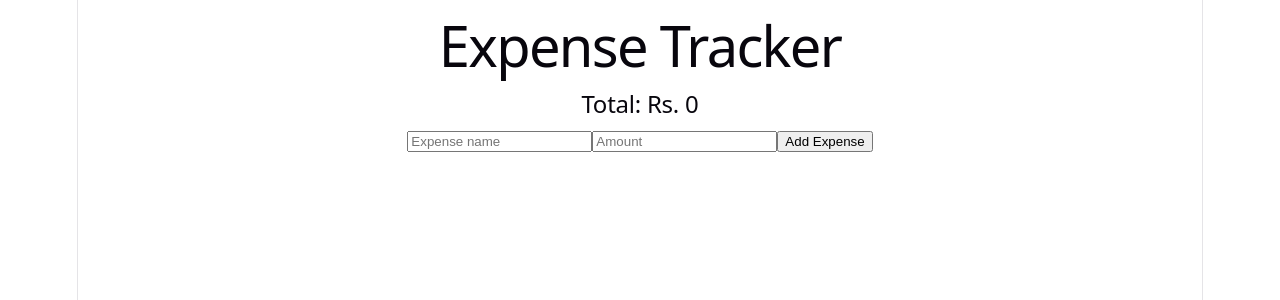
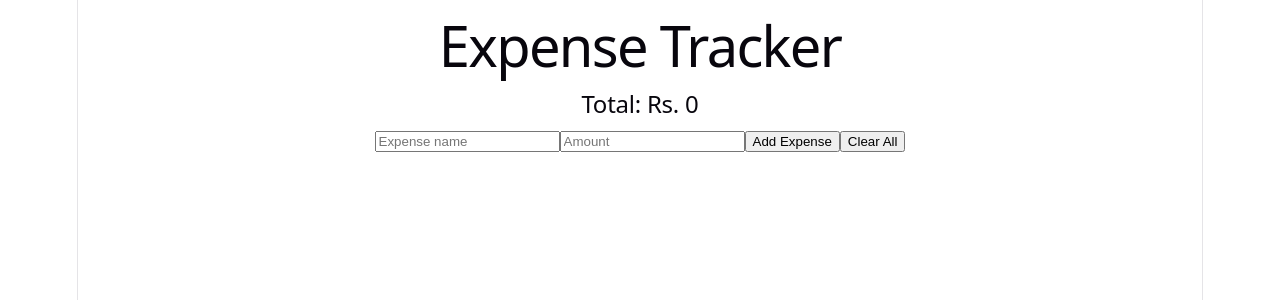
Before and after one commit to zunairasiddique269-hub/expense-tracker, a React (Vite) app in the folder expense-tracker/: page / in a window 1280 px wide. Shown: the top 300 px of the page. Built offline with nearby package versions, Linux system fonts and the light colour scheme.

Commit message:
Add clear all expenses functionality

```diff
--- a/expense-tracker/src/App.jsx
+++ b/expense-tracker/src/App.jsx
@@ -50,6 +50,14 @@ const total = expenses.reduce((sum, expense) => sum + Number(expense.amount), 0)
 >
   {editingIndex !== null ? 'Update Expense' : 'Add Expense'}
 </button>
+
+<button
+  onClick={() => {
+    setExpenses([])
+  }}
+>
+  Clear All
+</button>
 </div>
 
       <div>
```
